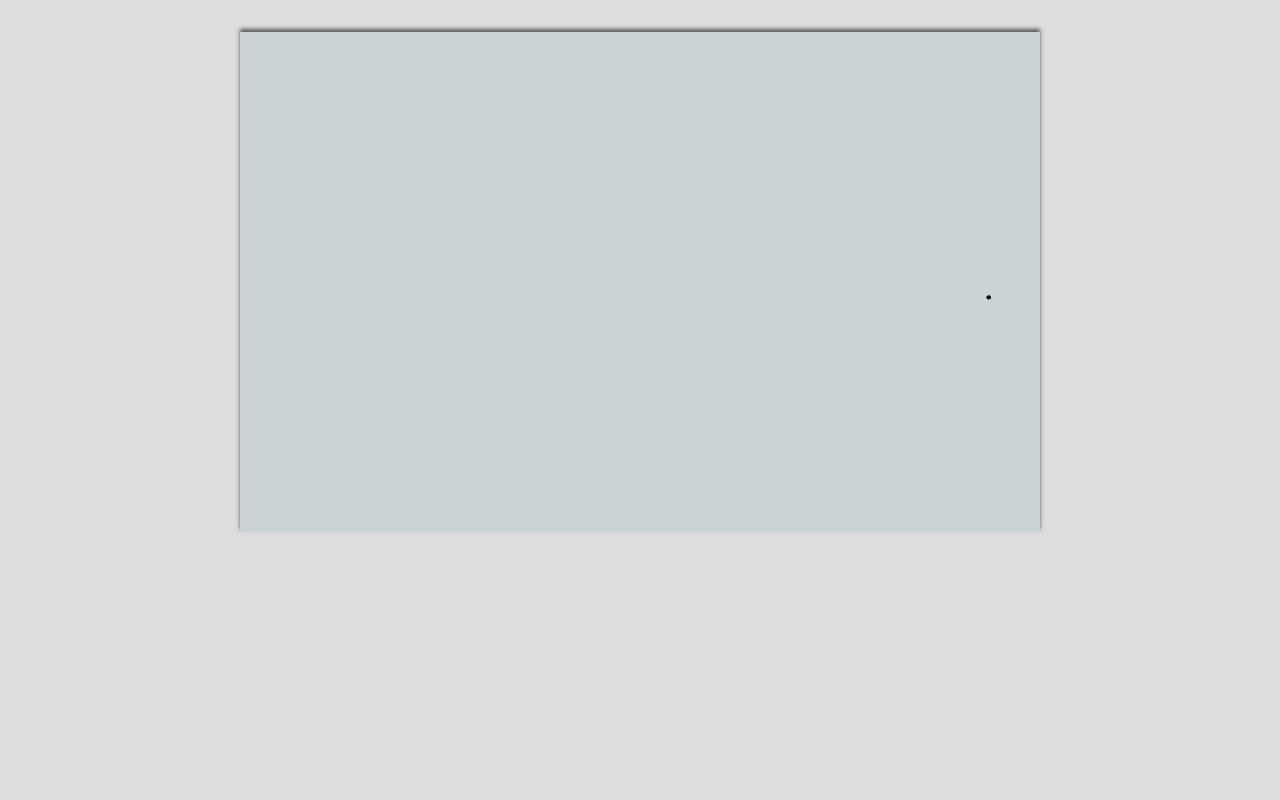
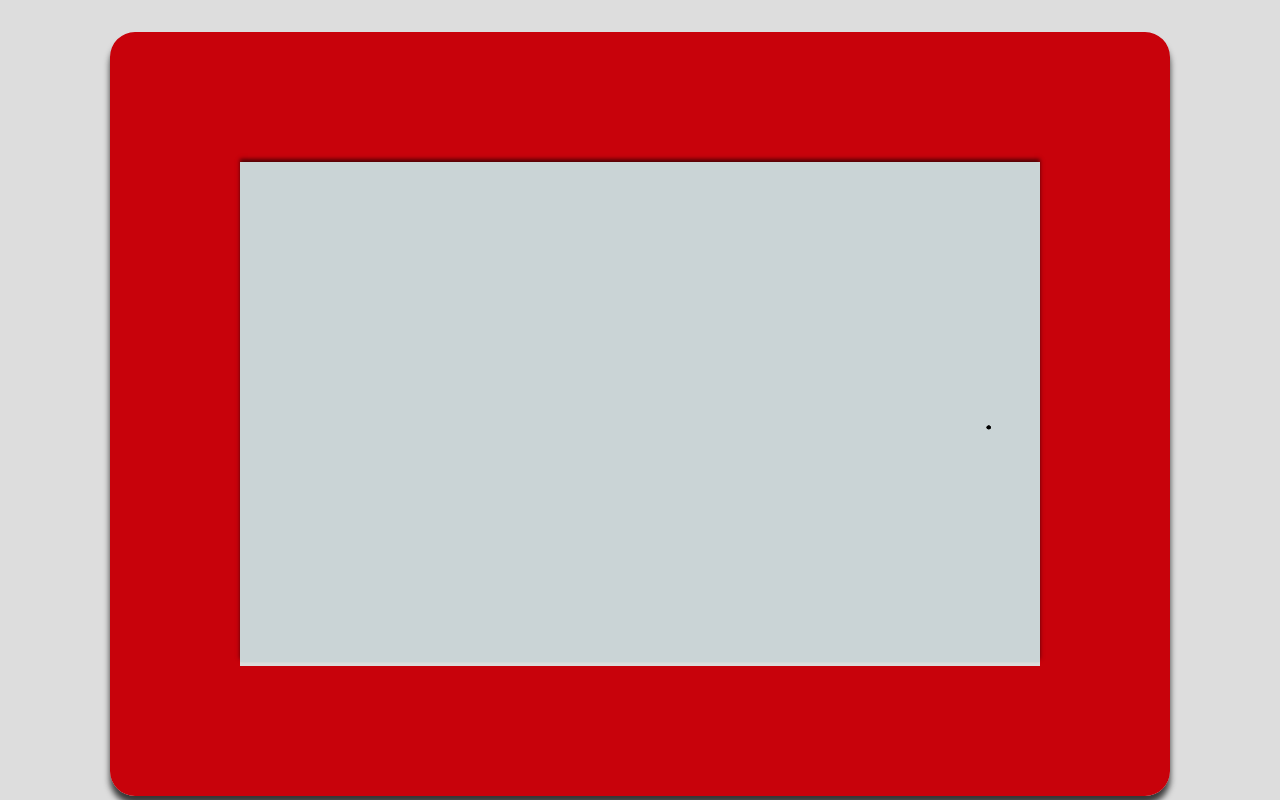
Before and after one commit to LeonardoMacedoCano/Etch-A-Sketch, a plain HTML site: page index.html in a window 1280 px wide. Drawn offline with Linux system fonts and the light colour scheme.

Commit message:
add styles to canvas border

```diff
--- a/styles.css
+++ b/styles.css
@@ -18,3 +18,9 @@ canvas {
   padding: 2rem;
   max-height: calc(100vh - 4rem);
 }
+
+.canvasBorder {
+  border: 130px solid #C8020B;
+  border-radius: 25px;
+  box-shadow: 0px 8px 6px rgba(0,0,0,0.75);
+}
```
